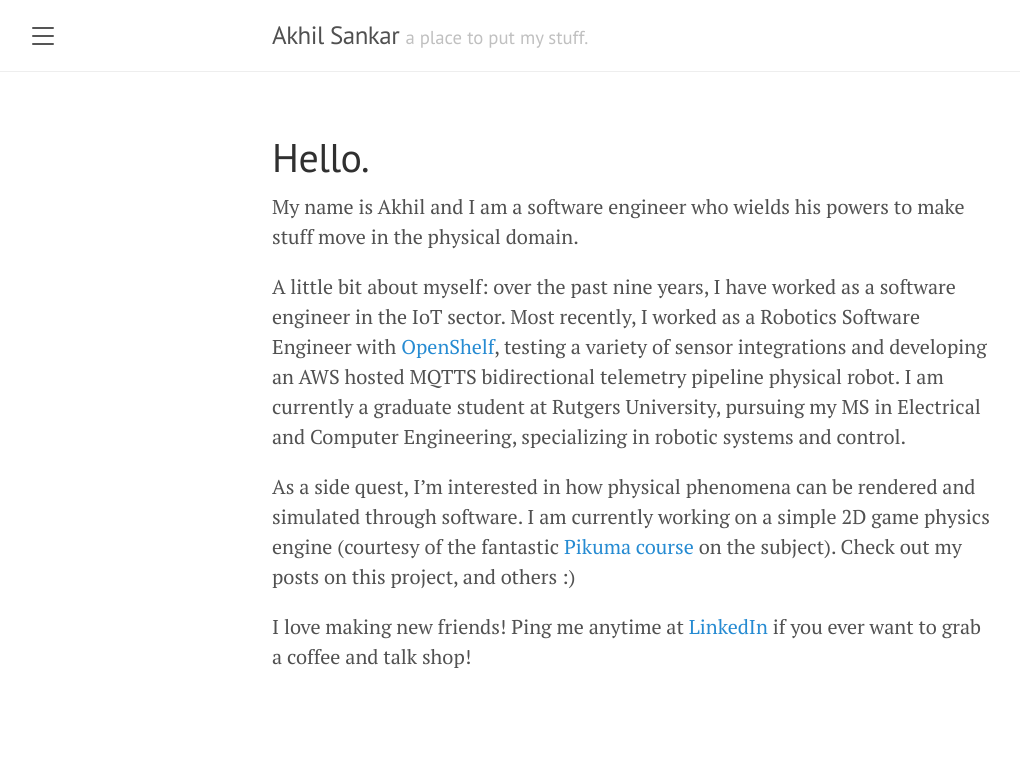
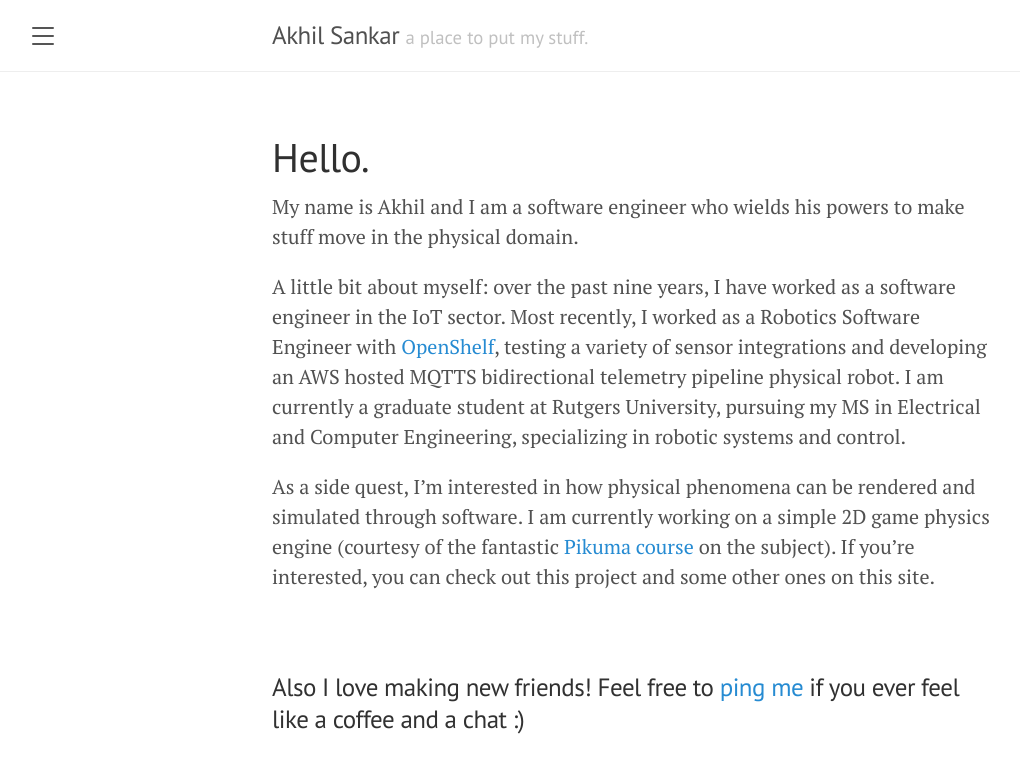
Before and after one commit to fuzzygreenblurs/fuzzygreenblurs.github.io, a Jekyll site: the page built from _posts/2023-11-02-introduction.md, in a window 1280 px wide. Shown: the top 773 px of the page, without its empty margins (8-1028 px from the left). Built offline with Jekyll 4.4.1, drawn with Linux system fonts in a browser that asks for light colours.

Commit message:
linkedin updated dialogue

```diff
--- a/_posts/2023-11-02-introduction.md
+++ b/_posts/2023-11-02-introduction.md
@@ -2,11 +2,11 @@
 layout: page
 title: Hello.
 ---
-
 My name is Akhil and I am a software engineer who wields his powers to make stuff move in the physical domain.
 
 A little bit about myself: over the past nine years, I have worked as a software engineer in the IoT sector. Most recently, I worked as a Robotics Software Engineer with [OpenShelf](https://www.opshelf.com/), testing a variety of sensor integrations and developing an AWS hosted MQTTS bidirectional telemetry pipeline physical robot. I am currently a graduate student at Rutgers University, pursuing my MS in Electrical and Computer Engineering, specializing in robotic systems and control.
 
-As a side quest, I'm interested in how physical phenomena can be rendered and simulated through software. I am currently working on a simple 2D game physics engine (courtesy of the fantastic [Pikuma course](https://pikuma.com/courses/game-physics-engine-programming) on the subject). Check out my posts on this project, and others :)
+As a side quest, I'm interested in how physical phenomena can be rendered and simulated through software. I am currently working on a simple 2D game physics engine (courtesy of the fantastic [Pikuma course](https://pikuma.com/courses/game-physics-engine-programming) on the subject). If you're interested, you can check out this project and some other ones on this site.
 
-I love making new friends! Ping me anytime at [LinkedIn](https://www.linkedin.com/in/akhilsankar/) if you ever want to grab a coffee and talk shop!
+<br>
+### Also I love making new friends! Feel free to [ping me](https://www.linkedin.com/in/akhilsankar/) if you ever feel like a coffee and a chat :)
```
Also changed, not shown: 5 other files.
